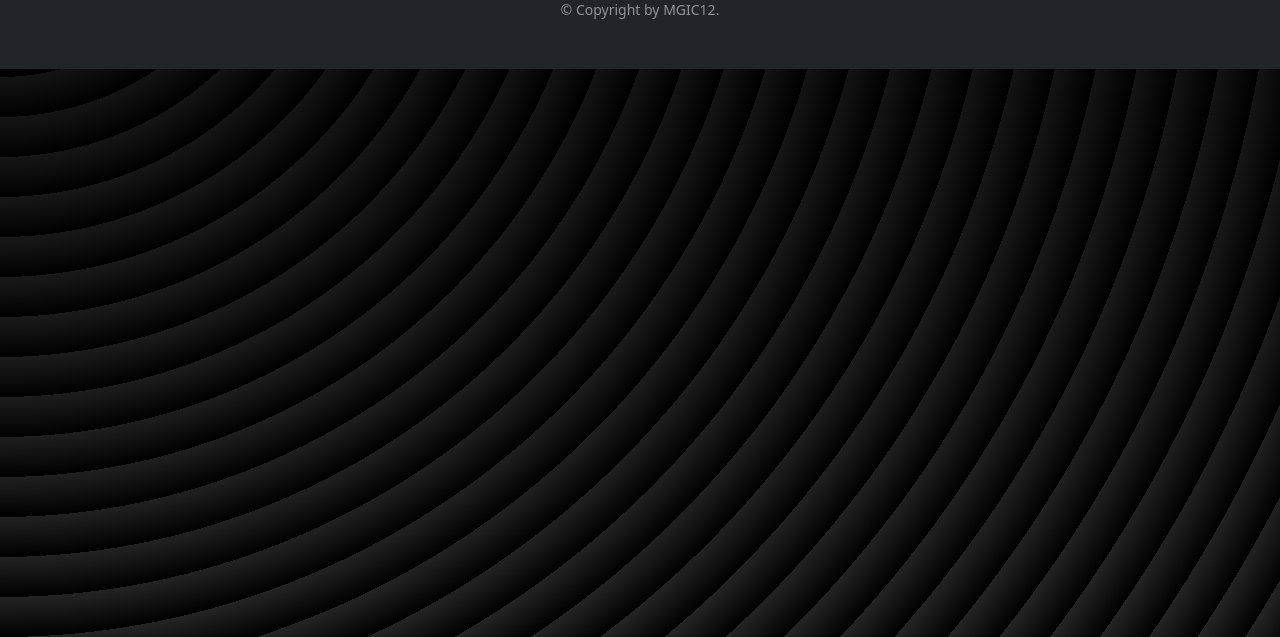
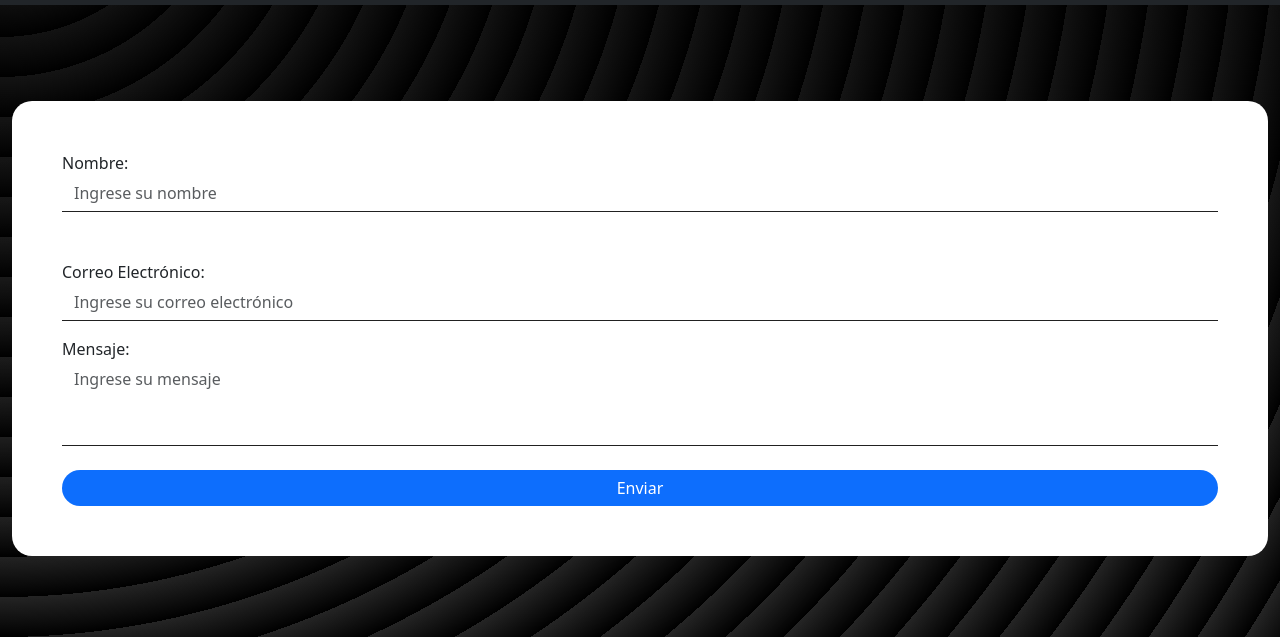
Before and after one commit to MGIC12/BootstrapCILSA, a plain HTML site: page pages/contact.html in a window 1280 px wide. Shown: the part 163-800 px from the top of the page. Drawn offline with nearby package versions, Linux system fonts and the light colour scheme.

Commit message:
Requerimientos finalizados

```diff
--- /dev/null
+++ b/css/stylesContact.css
@@ -0,0 +1,26 @@
+form {
+  background-color: #fff;
+  padding: 50px;
+  border-radius: 20px;
+}
+
+.btn-primary {
+  width: 100%;
+  border: none;
+  border-radius: 50px;
+}
+
+.form-control {
+  color: rgba(0, 0, 0, 0.87);
+  border-bottom-color: rgba(0, 0, 0, 0.42);
+  box-shadow: none !important;
+  border: none;
+  border-bottom: 1px solid;
+  border-radius: 4px 4px 0 0;
+}
+
+@media screen and (min-width: 1440px) {
+  form {
+    width: 25%;
+  }
+}
--- a/pages/contact.html
+++ b/pages/contact.html
@@ -10,6 +10,7 @@
       crossorigin="anonymous"
     />
     <link rel="stylesheet" href="../css/stylesforall.css" />
+    <link rel="stylesheet" href="../css/stylesContact.css" />
     <title>Contacto</title>
   </head>
   <body>
@@ -61,16 +62,80 @@
         </div>
       </nav>
     </header>
-    <footer class="bg-dark py-5 mt-5">
-      <div class="container text-light text-center">
-        <p class="display-6 mb-3">Bootstrap website</p>
-        <small class="text-white-50">&copy; Copyright by MGIC12.</small>
+    <div class="container-fluid bg-dark mt-5">
+      <div class="container-fluid bg-dark mt-5 py-4">
+        <h1 class="text-center text-white mt-3">Contáctame</h1>
       </div>
-    </footer>
+    </div>
+    <div class="container-fluid py-5">
+      <form class="mx-auto mt-5 needs-validation" novalidate>
+        <div class="form-group mb-3">
+          <label for="nombre">Nombre:</label>
+          <input
+            type="text"
+            class="form-control"
+            id="nombre"
+            placeholder="Ingrese su nombre"
+            required
+          />
+          <div class="valid-feedback">Bien!</div>
+          <div class="invalid-feedback">Por favor, complete este campo.</div>
+        </div>
+        <div class="form-group mb-3 mt-5">
+          <label for="email">Correo Electrónico:</label>
+          <input
+            type="email"
+            class="form-control"
+            id="email"
+            placeholder="Ingrese su correo electrónico"
+            required
+          />
+          <div class="valid-feedback">Bien!</div>
+          <div class="invalid-feedback">Por favor, complete este campo.</div>
+        </div>
+        <div class="form-group">
+          <label for="mensaje">Mensaje:</label>
+          <textarea
+            class="form-control"
+            id="mensaje"
+            rows="3"
+            placeholder="Ingrese su mensaje"
+            style="resize: none"
+            required
+          ></textarea>
+          <div class="valid-feedback">Bien!</div>
+          <div class="invalid-feedback">Por favor, complete este campo.</div>
+        </div>
+        <button type="submit" class="btn btn-primary mt-4">Enviar</button>
+      </form>
+    </div>
+
     <script
       src="https://cdn.jsdelivr.net/npm/bootstrap@5.3.3/dist/js/bootstrap.bundle.min.js"
       integrity="sha384-YvpcrYf0tY3lHB60NNkmXc5s9fDVZLESaAA55NDzOxhy9GkcIdslK1eN7N6jIeHz"
       crossorigin="anonymous"
     ></script>
+    <script>
+      (() => {
+        "use strict";
+        const forms = document.querySelectorAll(".needs-validation");
+
+        // Loop over them and prevent submission
+        Array.from(forms).forEach((form) => {
+          form.addEventListener(
+            "submit",
+            (event) => {
+              if (!form.checkValidity()) {
+                event.preventDefault();
+                event.stopPropagation();
+              }
+
+              form.classList.add("was-validated");
+            },
+            false
+          );
+        });
+      })();
+    </script>
   </body>
 </html>
```
Also changed, not shown: index.html (+1 -6 lines), pages/profiles.html (+2 -8 lines), sources/img/Accenture-logo.png (deleted), sources/img/Galicia.png (deleted), sources/img/github.png (deleted).
